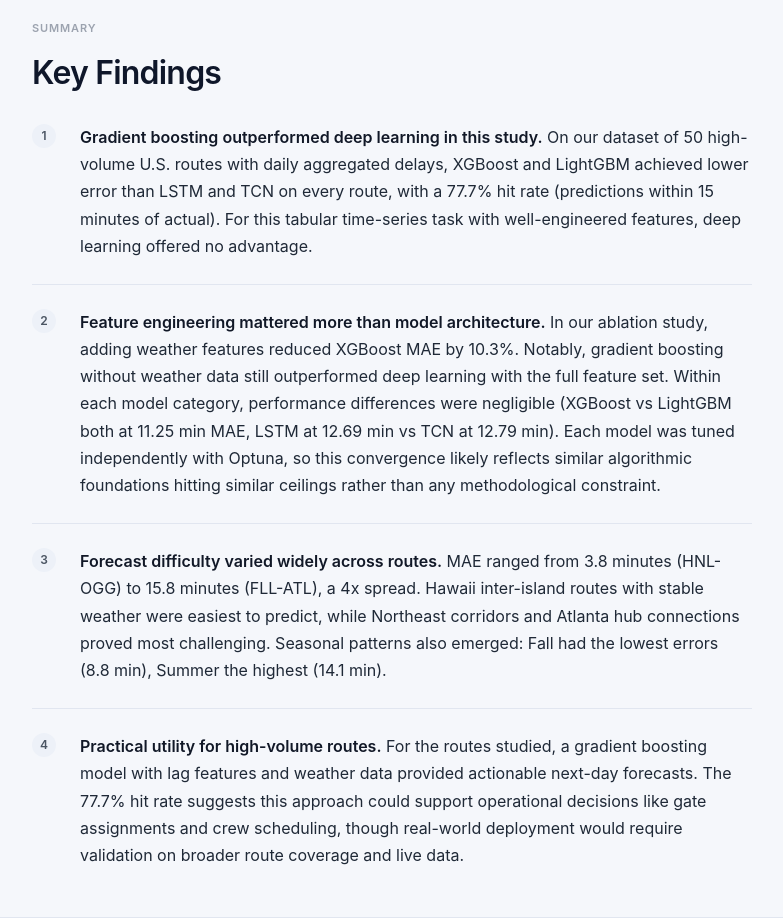
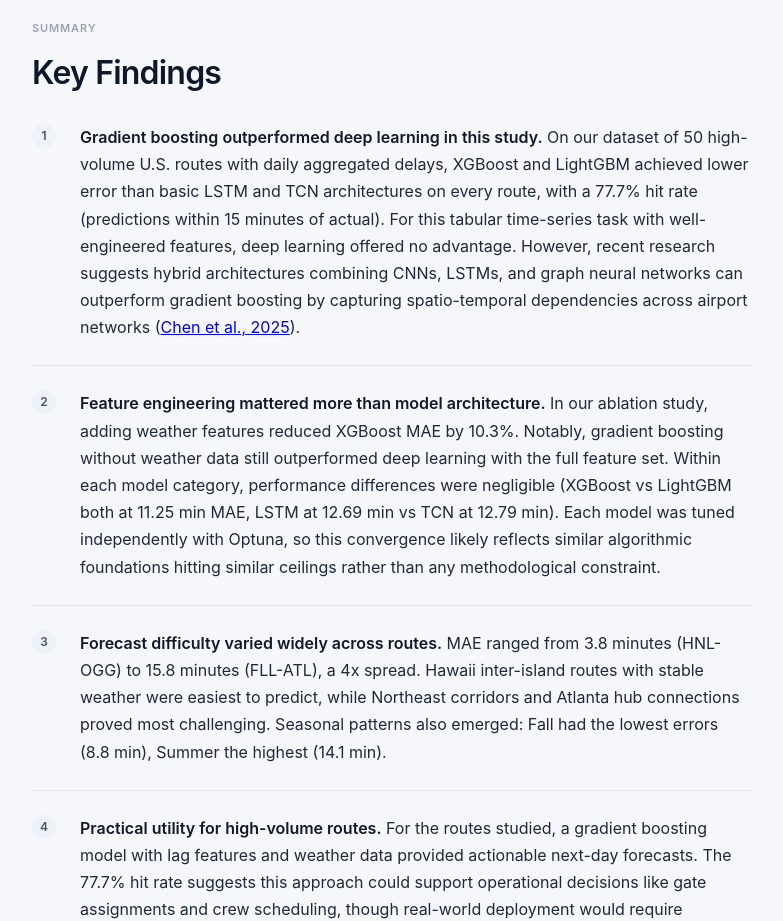
Before and after one commit to tisyasharma/flight-delay-forecasting, a React (Vite) app in the folder frontend/: page /forecasting in a window 1280 px wide. Shown: the part 5700-6621 px from the top of the page, without its empty margins (248-1031 px from the left). Built offline with nearby package versions, Linux system fonts and the light colour scheme; a small style sheet from the web is missing.

Commit message:
Add citation noting hybrid deep learning architectures may outperform gradient boosting

```diff
--- a/frontend/src/components/Conclusion.jsx
+++ b/frontend/src/components/Conclusion.jsx
@@ -10,9 +10,12 @@ function Conclusion() {
             <li>
               <strong>Gradient boosting outperformed deep learning in this study.</strong> On our
               dataset of 50 high-volume U.S. routes with daily aggregated delays, XGBoost and
-              LightGBM achieved lower error than LSTM and TCN on every route, with a 77.7% hit
-              rate (predictions within 15 minutes of actual). For this tabular time-series task
-              with well-engineered features, deep learning offered no advantage.
+              LightGBM achieved lower error than basic LSTM and TCN architectures on every route,
+              with a 77.7% hit rate (predictions within 15 minutes of actual). For this tabular
+              time-series task with well-engineered features, deep learning offered no advantage.
+              However, recent research suggests hybrid architectures combining CNNs, LSTMs, and
+              graph neural networks can outperform gradient boosting by capturing spatio-temporal
+              dependencies across airport networks (<a href="https://link.springer.com/article/10.1007/s44196-025-00932-2" target="_blank" rel="noopener noreferrer">Chen et al., 2025</a>).
             </li>
             <li>
               <strong>Feature engineering mattered more than model architecture.</strong> In our
```
